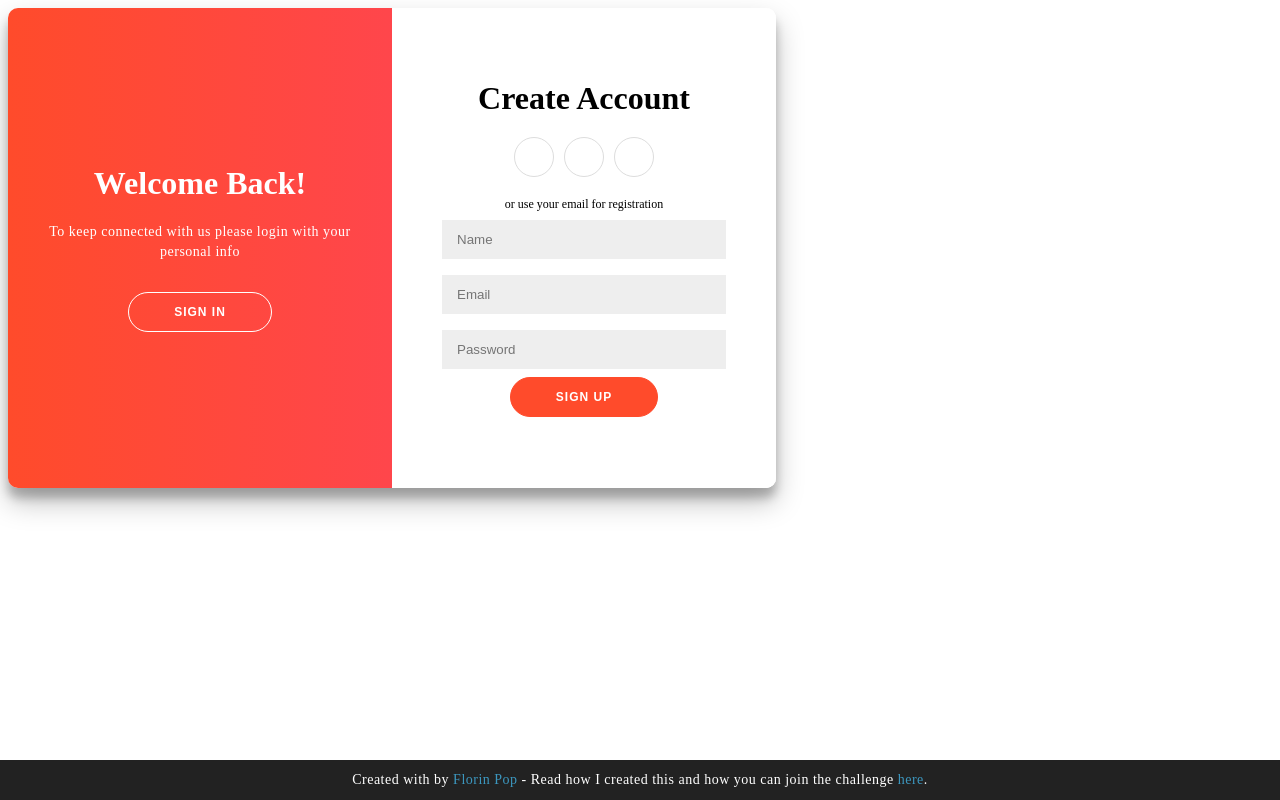
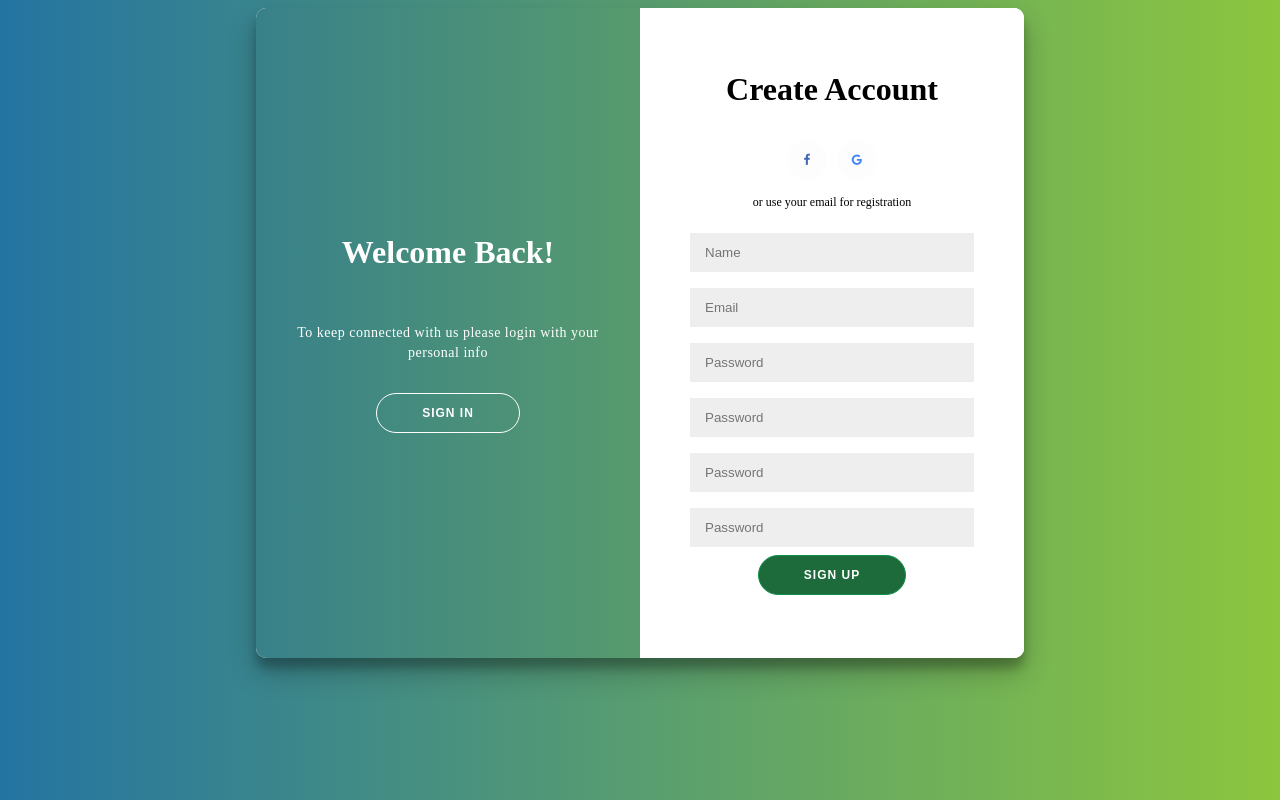
Before and after one commit to onuralpenes/FoodFriend, an Angular app in the folder Frontend/: page / in a window 1280 px wide. Both pictures are taken after a click on the button "SIGN UP". Built offline with nearby package versions, Linux system fonts and the light colour scheme.

Commit message:
login page example

```diff
--- a/Frontend/package.json
+++ b/Frontend/package.json
@@ -18,6 +18,7 @@
     "@angular/platform-browser": "~12.1.0-",
     "@angular/platform-browser-dynamic": "~12.1.0-",
     "@angular/router": "~12.1.0-",
+    "font-awesome": "^4.7.0",
     "rxjs": "~6.6.0",
     "tslib": "^2.2.0",
     "zone.js": "~0.11.4"
--- a/Frontend/src/app/app.component.css
+++ b/Frontend/src/app/app.component.css
@@ -19,6 +19,7 @@ body {
 h1 {
 	font-weight: bold;
 	margin: 0;
+	padding-bottom: 2pc;
 }
 
 h2 {
@@ -35,6 +36,7 @@ p {
 
 span {
 	font-size: 12px;
+	padding: 15px;
 }
 
 a {
@@ -46,8 +48,8 @@ a {
 
 button {
 	border-radius: 20px;
-	border: 1px solid #FF4B2B;
-	background-color: #FF4B2B;
+	border: 1px solid #11914b;
+	background-color: #1d6b3b;
 	color: #FFFFFF;
 	font-size: 12px;
 	font-weight: bold;
@@ -88,18 +90,29 @@ input {
 	margin: 8px 0;
 	width: 100%;
 }
+.all{
+	margin-left: 20%;
+	margin-right: 20%;
+	margin-top: 2%;
+}
 
 .container {
+
 	background-color: #fff;
 	border-radius: 10px;
-  	box-shadow: 0 14px 28px rgba(0,0,0,0.25),
-			0 10px 10px rgba(0,0,0,0.22);
+  	box-shadow: 0 14px 28px rgba(0, 0, 0, 0.25),
+			0 10px 10px rgba(0, 0, 0, 0.22);
 	position: relative;
 	overflow: hidden;
 	width: 768px;
 	max-width: 100%;
-	min-height: 480px;
+	height: 650px;
+
+    /*margin-left: 20%;*/
+    margin-top: 2%;
+    /*margin-right: 20%;*/
 }
+
 
 .form-container {
 	position: absolute;
@@ -131,7 +144,10 @@ input {
 	z-index: 5;
 	animation: show 0.6s;
 }
-
+.login_padding{
+	padding-bottom: 100px;
+	padding-top: 150px;
+}
 @keyframes show {
 	0%, 49.99% {
 		opacity: 0;
@@ -160,9 +176,9 @@ input {
 }
 
 .overlay {
-	background: #FF416C;
-	background: -webkit-linear-gradient(to right, #FF4B2B, #FF416C);
-	background: linear-gradient(to right, #FF4B2B, #FF416C);
+	background: #00ffff;
+	background: -webkit-linear-gradient(to right, #069c9c, #03f383);
+	background: linear-gradient(to right, #38818a, #76b451);
 	background-repeat: no-repeat;
 	background-size: cover;
 	background-position: 0 0;
@@ -250,3 +266,52 @@ footer a {
     color: #3c97bf;
     text-decoration: none;
 }
+body {
+	background: #333;
+  }
+
+
+  .alternate-logins{
+	margin-top: 20px;
+  }
+
+
+  .alternate-logins, .sign-up{
+	display: inline-flex;
+	justify-content: center;
+	align-items: center;
+	margin: 0 5px;
+	height: 40px;
+	width: 40px;
+  }
+  .social-links{
+	display:flex;
+	flex-direction: row;
+	flex-wrap: no-wrap;
+	padding: 15px 0;
+	justify-content:center;
+  }
+  .social-links i{
+	width: 40px;
+	margin: 0 5px;
+	height: 40px;
+	border-radius: 50%;
+	line-height: 40px;
+	background: rgba(248, 248, 248, 0.3);
+	transition: all 0.3s ease;
+	cursor: pointer;
+  }
+
+  .social-links i:hover{
+	background: rgba(9, 220, 128, 0.3);
+	color: rgba(255,255,255,0.8);
+
+  }
+
+  .fa-facebook {
+	color: rgb(66 103 178);
+  }
+
+  .fa-google {
+	color: rgb(66 133 244);
+  }
--- a/Frontend/src/app/app.component.html
+++ b/Frontend/src/app/app.component.html
@@ -1,33 +1,38 @@
 
-<div class="container" id="container" [ngClass]=" flag ? 'right-panel-active' : ''">
-	<div class="form-container sign-up-container">
-		<form action="#">
+
+		  <div class="container " style="margin: 0 auto;" id="container" [ngClass]=" flag ? 'right-panel-active' : ''">
+	<div class="form-container sign-up-container ">
+		<form action="#" class="" >
 			<h1>Create Account</h1>
-			<div class="social-container">
-				<a href="#" class="social"><i class="fab fa-facebook-f"></i></a>
-				<a href="#" class="social"><i class="fab fa-google-plus-g"></i></a>
-				<a href="#" class="social"><i class="fab fa-linkedin-in"></i></a>
+			<div class="alternate-logins">
+				<a href="#" class="social-links"><i class="fa fa-facebook" style="font-size:12px;"></i></a>
+				<a href="#" class="social-links"><i class="fa fa-google" style="font-size:12px;"></i></a>
 			</div>
 			<span>or use your email for registration</span>
 			<input type="text" placeholder="Name" />
 			<input type="email" placeholder="Email" />
 			<input type="password" placeholder="Password" />
-			<button  >Sign Up</button>
+
+			<input type="password" placeholder="Password" />
+
+			<input type="password" placeholder="Password" />
+
+			<input type="password" placeholder="Password" />
+			<button class = "signUpButton" >Sign Up</button>
 		</form>
 	</div>
 	<div class="form-container sign-in-container">
 		<form action="#">
 			<h1>Sign in</h1>
-			<div class="social-container">
-				<a href="#" class="social"><i class="fab fa-facebook-f"></i></a>
-				<a href="#" class="social"><i class="fab fa-google-plus-g"></i></a>
-				<a href="#" class="social"><i class="fab fa-linkedin-in"></i></a>
+			<div class="alternate-logins">
+				<a href="#" class="social-links"><i class="fa fa-facebook" style="font-size:12px;"></i></a>
+				<a href="#" class="social-links"><i class="fa fa-google" style="font-size:12px;"></i></a>
 			</div>
 			<span>or use your account</span>
 			<input type="email" placeholder="Email" />
 			<input type="password" placeholder="Password" />
 			<a href="#">Forgot your password?</a>
-			<button>Sign In</button>
+			<button class = "signInButton">Sign In</button>
 		</form>
 	</div>
 	<div class="overlay-container">
@@ -35,7 +40,7 @@
 			<div class="overlay-panel overlay-left">
 				<h1>Welcome Back!</h1>
 				<p>To keep connected with us please login with your personal info</p>
-				<button class="ghost" id="signIn">Sign In</button>
+				<button (click) = "flag = !flag" class="ghost" id="signIn">Sign In</button>
 			</div>
 			<div class="overlay-panel overlay-right">
 				<h1>Hello, Friend!</h1>
@@ -46,12 +51,5 @@
 	</div>
 </div>
 
-<footer>
-	<p>
-		Created with <i class="fa fa-heart"></i> by
-		<a target="_blank" href="https://florin-pop.com">Florin Pop</a>
-		- Read how I created this and how you can join the challenge
-		<a target="_blank" href="https://www.florin-pop.com/blog/2019/03/double-slider-sign-in-up-form/">here</a>.
-	</p>
-</footer>
+
 <router-outlet></router-outlet>
--- a/Frontend/src/index.html
+++ b/Frontend/src/index.html
@@ -7,7 +7,7 @@
   <meta name="viewport" content="width=device-width, initial-scale=1">
   <link rel="icon" type="image/x-icon" href="favicon.ico">
 </head>
-<body>
+<body style="background: linear-gradient(to right, #2474a2, #8cc63e);">
   <app-root>
   </app-root>
 </body>
--- a/Frontend/src/styles.css
+++ b/Frontend/src/styles.css
@@ -1 +1,2 @@
 /* You can add global styles to this file, and also import other style files */
+@import '~font-awesome/css/font-awesome.min.css';
```
Also changed, not shown: 2 other files (tests, documents, lock files or other folders).
